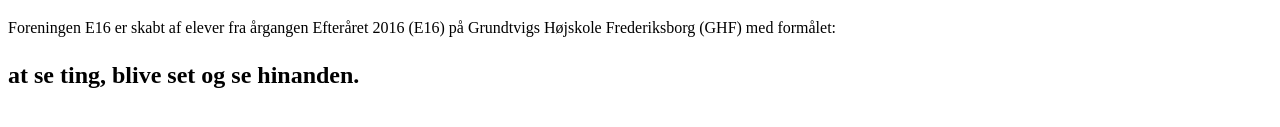
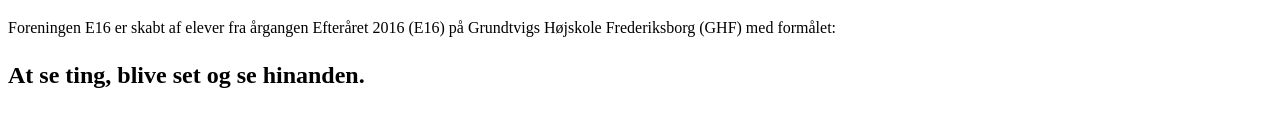
Before and after one commit to AdamBischoff/AdamBischoff.github.io, a plain HTML site: page Om-E16.html in a window 1280 px wide. Shown: the part 171-298 px from the top of the page. Drawn offline with Linux system fonts and the light colour scheme.

Commit message:
Update Om-E16.html
storgt bogstav

```diff
--- a/Om-E16.html
+++ b/Om-E16.html
@@ -64,7 +64,7 @@
 
 <h1>Eeeeeeeeeeeeeeeeeee16!</h1>
 
-<h3></h3>Foreningen E16 er skabt af elever fra årgangen Efteråret 2016 (E16) på Grundtvigs Højskole Frederiksborg (GHF) med formålet:<h3> <h2>at se ting, blive set og se hinanden.<h2>
+<h3></h3>Foreningen E16 er skabt af elever fra årgangen Efteråret 2016 (E16) på Grundtvigs Højskole Frederiksborg (GHF) med formålet:<h3> <h2>At se ting, blive set og se hinanden.<h2>
 
 
 </body>
```
